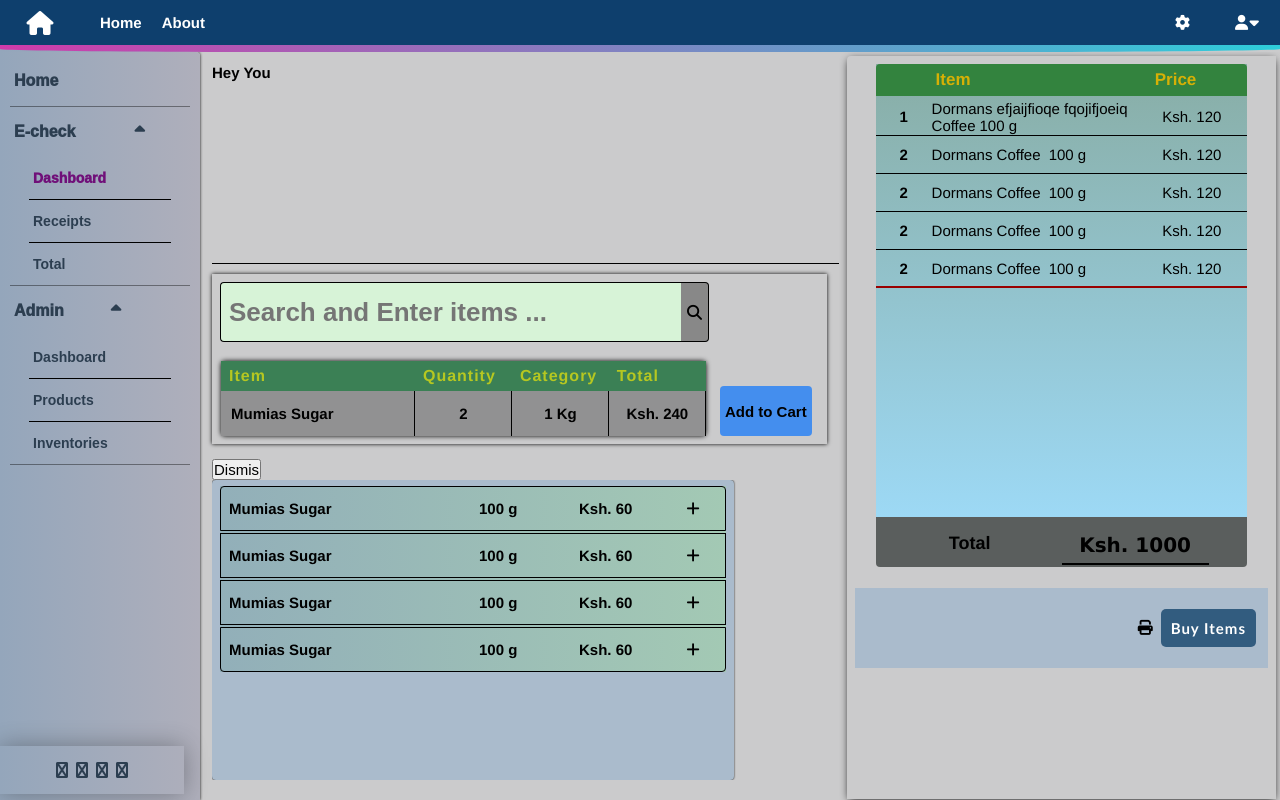
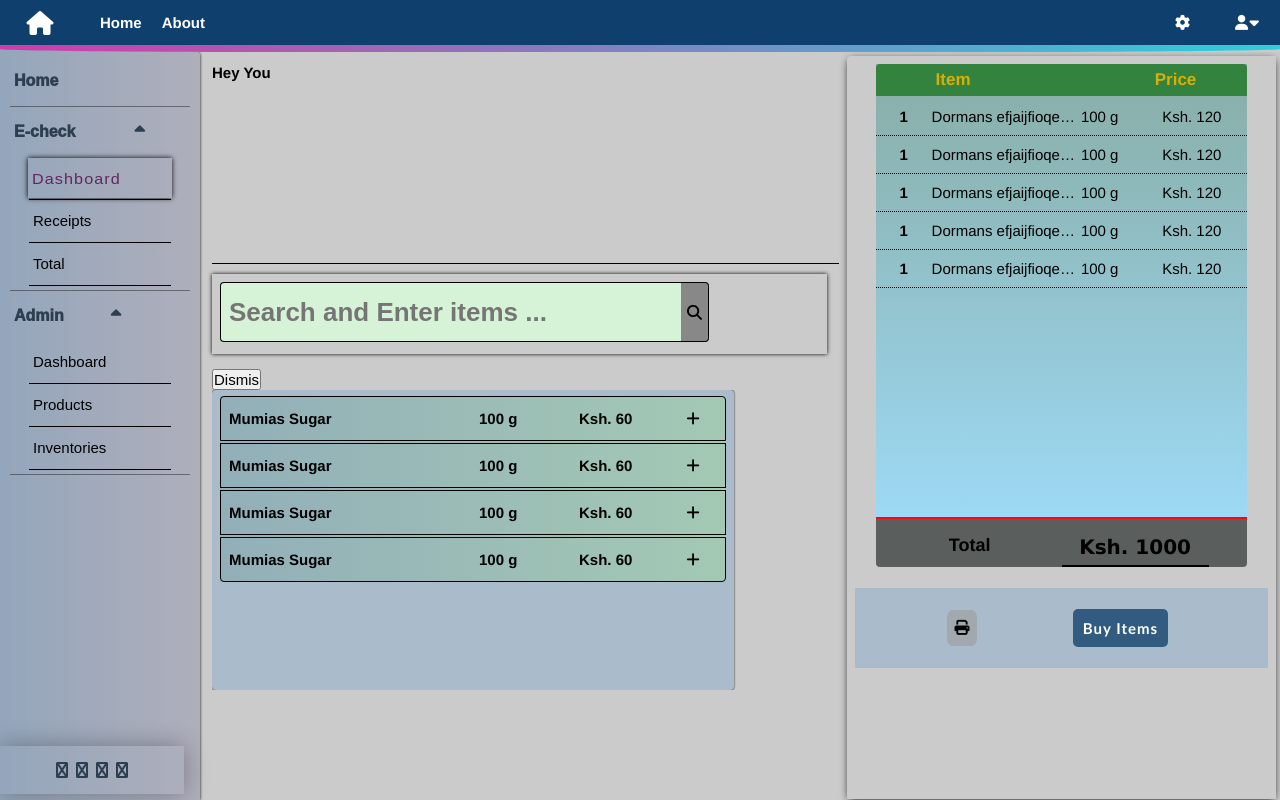
Before and after one commit to musango-willy/store-management, a Vue app: page /checkout in a window 1280 px wide. Built offline with nearby package versions, Linux system fonts and the light colour scheme.

Commit message:
Invoice components

```diff
--- a/src/components/E_check/BuyItems.vue
+++ b/src/components/E_check/BuyItems.vue
@@ -19,11 +19,27 @@ export default {
 <style lang="scss" scoped>
 .page {
     display: flex;
-    justify-content: flex-end;
+    justify-content: space-evenly;
     align-items: center;
     padding: 4px;
     height: 100%;
     width: 100%;
+}
+.icons {
+    display: flex;
+    justify-content: center;
+    align-items: center;
+    background: #a0a7acec;
+    height: 50%;
+    width: 30px;
+    border-radius: 20%;
+    cursor: pointer;
+    transition: background 250ms ease-in-out,
+        transform 250ms ease-in-out;
+    &:hover {
+        background: #508074ec;
+        transform: scale3d(1.3, 1.1, 1.1);
+    }
 }
 .btn {
     padding: 0 8px;
--- a/src/components/E_check/Receipt.vue
+++ b/src/components/E_check/Receipt.vue
@@ -12,29 +12,41 @@
                 <li>
                     <span>1</span>
                     <span>
-                        <span class="left-spa">Dormans efjaijfioqe fqojifjoeiq Coffee</span>
-                        <span class="right-spa">100 g</span>
+                        <p class="left-spa">Dormans efjaijfioqe fqojifjoeiq Coffee</p>
+                        <h6>100 g</h6>
                     </span>
                     <span>Ksh. 120</span>
                 </li>
                 <li>
-                    <span>2</span>
-                    <span>Dormans Coffee <span>100 g</span></span>
+                    <span>1</span>
+                    <span>
+                        <p class="left-spa">Dormans efjaijfioqe fqojifjoeiq Coffee</p>
+                        <h6>100 g</h6>
+                    </span>
                     <span>Ksh. 120</span>
                 </li>
                 <li>
-                    <span>2</span>
-                    <span>Dormans Coffee <span>100 g</span></span>
+                    <span>1</span>
+                    <span>
+                        <p class="left-spa">Dormans efjaijfioqe fqojifjoeiq Coffee</p>
+                        <h6>100 g</h6>
+                    </span>
                     <span>Ksh. 120</span>
                 </li>
                 <li>
-                    <span>2</span>
-                    <span>Dormans Coffee <span>100 g</span></span>
+                    <span>1</span>
+                    <span>
+                        <p class="left-spa">Dormans efjaijfioqe fqojifjoeiq Coffee</p>
+                        <h6>100 g</h6>
+                    </span>
                     <span>Ksh. 120</span>
                 </li>
                 <li>
-                    <span>2</span>
-                    <span>Dormans Coffee <span>100 g</span></span>
+                    <span>1</span>
+                    <span>
+                        <p class="left-spa">Dormans efjaijfioqe fqojifjoeiq Coffee</p>
+                        <h6>100 g</h6>
+                    </span>
                     <span>Ksh. 120</span>
                 </li>
 
@@ -120,7 +132,9 @@ export default {
             display: flex;
             align-items: center;
             height: 38px;
-            border-bottom: 1px solid #000;
+            border-bottom: 1px dotted;
+            transition: height 250ms ease-in-out,
+                background 250ms ease-in-out;
             span {
                 font-weight: 500;
 
@@ -128,25 +142,25 @@ export default {
                     text-align: center;
                     width: 15%;
                     font-weight: 1000;
+
                 }
                 &:nth-child(2) {
+                    display: flex;
                     width: 61%;
-                    span {
+                    p {
+                        margin-right: 3px;
+                        width: 65%;
+                        white-space: nowrap;
+                        overflow: hidden;
+                        text-overflow: ellipsis;
+                    }
+                    h6 {
+                        padding: 0 1px;
                         font-weight: inherit;
-                        width: 100%;
-                        .left-spa {
-                            white-space: nowrap;
-                            overflow: hidden;
-                            text-overflow: ellipsis;
-                            margin-left: 6px;
-                            width: 60%;
-                            font-weight: inherit;
-                            background: #5a5e5d;
-                        }
-                        .right-spa {
-                            width: 40%;
-                            background: #bac;
-                        }
+                        width: 35%;
+                        white-space: nowrap;
+                        overflow: hidden;
+                        text-overflow: ellipsis;
                     }
                 }
                 &:last-child {
@@ -154,12 +168,9 @@ export default {
                     padding: 0 4px;
                 }
             }
-            &:last-child {
-                border-bottom: 2px solid #900;
-            }
             &:hover {
+                height: 42px;
                 background: #88ada5;
-                transform: scale(1.01);
                 cursor: pointer;
             }
         }
@@ -171,6 +182,7 @@ export default {
     background: #5a5e5d;
     border-bottom-left-radius: 4px;
     border-bottom-right-radius: 4px;
+    border-top: 2px solid #fc0410;
 
     ul {
         list-style: none;
--- a/src/components/Layout.vue
+++ b/src/components/Layout.vue
@@ -34,9 +34,9 @@
                         </span>
                         <transition name="drop" mode="out-in">
                             <ul v-show="exactEcheckMenu">
-                                <li><router-link to="/checkout">Dashboard</router-link></li>
-                                <li><router-link to="/about">Receipts</router-link></li>
-                                <li><router-link to="/about">Total</router-link></li>
+                                <li><router-link to="/checkout"><button>Dashboard</button></router-link></li>
+                                <li><router-link to="/about"><button>Receipts</button></router-link></li>
+                                <li><router-link to="/about"><button>Total</button></router-link></li>
                             </ul>
                         </transition>
                     </li>
@@ -49,9 +49,9 @@
                         </span>
                         <transition name="drop" mode="out-in">
                             <ul v-show="exactAdminMenu">
-                                <li><router-link to="/">Dashboard</router-link></li>
-                                <li><router-link to="/about">Products</router-link></li>
-                                <li><router-link to="/about">Inventories</router-link></li>
+                                <li><router-link to="/"><button>Dashboard</button></router-link></li>
+                                <li><router-link to="/about"><button>Products</button></router-link></li>
+                                <li><router-link to="/about"><button>Inventories</button></router-link></li>
                             </ul>
                         </transition>
                     </li>
@@ -307,10 +307,30 @@ export default {
                         color: inherit;
                         text-decoration: none;
                         font-size: 14px;
+                        button {
+                            width: 100%;
+                            height: 40px;
+                            background: transparent;
+                            border: none;
+                            cursor: pointer;
+                            text-align: left;
+                            transition: color 250ms ease,
+                                padding 300ms ease;
+                            &:hover {
+                                padding: 0 4px;
+                                color: #0e3f6d;
+                                font-weight: bold;
+                            }
+                        }
 
                         &.router-link-exact-active {
-                            color: #701079;
-                            font-weight: 1000;
+                            button {
+                                padding: 0 4px;
+                                letter-spacing: 1px;
+                                color: #642561;
+                                box-shadow: 0 0 5px #000;
+                                transform: scale3d(1.08,1,1.1);
+                            }
                         }
                     }
                     &:nth-child(1), &:nth-child(2),&:nth-child(3),
@@ -319,23 +339,23 @@ export default {
                         transition: box-shadow 400ms ease;
                         border-bottom: .1em solid #000;
                         &:hover {
-                            font-size: 16px;
-                            color: #642561;
                             border-left: 2px solid orangered;
-                            box-shadow: 0 0 25px rgba(0,0,0,.3);
+                            box-shadow: 0 0 5px #000;
 
                         }
                     }
                     &:last-of-type {
-                        border-bottom: none;
+                        margin-bottom: 4px;
                     }
                 }
             }
             &:nth-child(1) {
                 cursor: pointer;
                 transition: color 250ms ease,
-                    box-shadow 400ms ease;
+                    padding 250ms ease,
+                    box-shadow 250ms ease;
                 &:hover {
+                    padding: 0 6px;
                     border-left: 2px solid cyan;
                     color: #642561;
                     box-shadow: 0 0 25px rgba(0,0,0,.3);
--- a/src/views/Echeck/CheckOut.vue
+++ b/src/views/Echeck/CheckOut.vue
@@ -15,6 +15,8 @@
                         <span class="fa fa-search"></span>
                     </button>
                 </form>
+                <transition name="changeitems" mode="out-in">
+                    <div v-show="itemFound">
                         <table class="item-change">
                             <thead>
                                 <tr>
@@ -27,13 +29,17 @@
                             <tbody>
                                 <tr>
                                     <td><span>Mumias Sugar</span></td>
-                            <td><span>2</span></td>
+                                    <td><span><input type="number" name="" value="1" id="" min="1"></span></td>
                                     <td><span>1 Kg</span></td>
                                     <td><span>Ksh. 240</span></td>
                                 </tr>
                             </tbody>
                         </table>
-                <button class="add-cart">Add to Cart</button>
+                        <button class="add-cart">
+                            Add to Cart
+                        </button>
+                    </div>
+                </transition>
             </div>
             <button v-show="dismissible" @click="dismiss()">Dismis</button>
             <button v-show="!dismissible" @click="renderr()">Render</button>
@@ -68,6 +74,7 @@ export default {
     data() {
         return {
             dismissible: true,
+            itemFound: false,
         }
     },
     methods: {
@@ -81,7 +88,6 @@ export default {
                 let scrol = document.getElementById("leftscroll");
                 scrol.scrollTop = 250;
             }, 10);
-            // clearInterval(scrollInt);
             return
         }
     },
@@ -108,6 +114,15 @@ export default {
     opacity: 0;
     height: 0px;
 }
+.changeitems-enter-active, .changeitems-leave-active {
+    transition: opacity 0.3s ease-out,
+        height 0.4s ease-in-out;
+}
+.changeitems-enter-from, .changeitems-leave-to {
+    opacity: 0;
+    height: 0px;
+}
+
 .check-out {
     position: relative;
     display: flex;
@@ -236,8 +251,34 @@ export default {
             td {
                 height: 45px;
                 span {
-                    padding: 0 10px;
+                    padding: 0 8px;
                     font-weight: 600;
+                    white-space: nowrap;
+                    overflow: hidden;
+                    text-overflow: ellipsis;
+                    input {
+                        text-align: center;
+                        height: 42px;
+                        width: 100px;
+                        border: none;
+                        border-bottom: 2px solid #31cf31;
+                        // border-radius: 8px;
+                        border-top-right-radius: 4px;
+                        border-top-left-radius: 4px;
+                        outline: none;
+                        font-weight: 700;
+                        font-size: 20px;
+                        font-family: 'Segoe UI', Tahoma, Geneva, Verdana, sans-serif;
+                        background: transparent;
+                        transition: border 250ms ease-in-out,
+                            box-shadow 250ms ease-in-out;
+                    }
+                    &:hover {
+                        input {
+                            border-bottom: 2px solid #ed47f3;
+                            box-shadow: 0 0 3px #000;
+                        }
+                    }
                 }
                 &:nth-of-type(2), &:nth-of-type(3),
                 &:nth-of-type(4) {
@@ -285,20 +326,4 @@ export default {
         background: #abc;
     }
 }
-@media print {
-    * {
-        background: transparent !important;
-        color: #000 !important;
-        box-shadow: none !important;
-        text-shadow: none !important;
-    }
-    .left,
-    .total-amount {
-        display: none;
-    }
-    .receipt-list {
-        width: 100vw;
-        height: 100vh;
-    }
-}
 </style>
```
Lines whose indentation alone changed are shown as unchanged.
